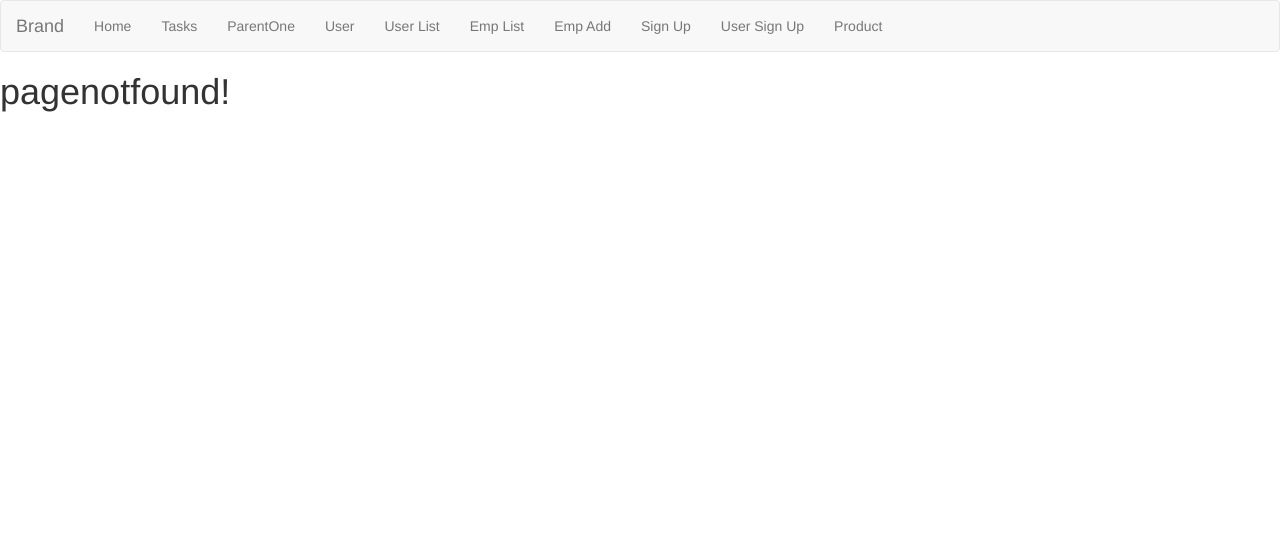
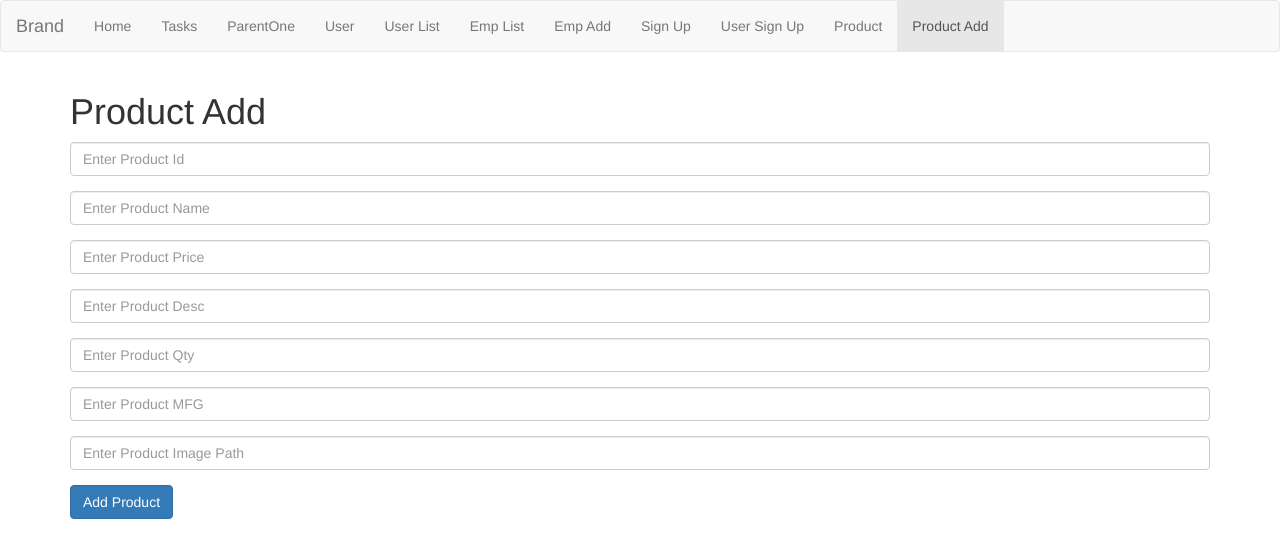
Before and after one commit to jinalshah999/amnexDemoAngular, an Angular app in the folder secondapp/: page /productadd in a window 1280 px wide. Before the commit this address led to /pagenotfound. Shown: the top 558 px of the page. Built offline with nearby package versions, Linux system fonts and the light colour scheme.

Commit message:
added product add form

```diff
--- a/secondapp/src/app/app.module.ts
+++ b/secondapp/src/app/app.module.ts
@@ -28,6 +28,7 @@ import { EmpEditComponent } from './emp-list/emp-edit/emp-edit.component';
 import { SignupComponent } from './signup/signup.component';
 import { UserSignupComponent } from './user-signup/user-signup.component';
 import { ProductDisplayComponent } from './product-display/product-display.component';
+import { ProductaddComponent } from './product-display/productadd/productadd.component';
 
 @NgModule({
   declarations: [
@@ -54,7 +55,8 @@ import { ProductDisplayComponent } from './product-display/product-display.compo
     EmpEditComponent,
     SignupComponent,
     UserSignupComponent,
-    ProductDisplayComponent
+    ProductDisplayComponent,
+    ProductaddComponent
   ],
   imports: [
     BrowserModule,
--- a/secondapp/src/app/app.routing.ts
+++ b/secondapp/src/app/app.routing.ts
@@ -13,6 +13,7 @@ import { EmpEditComponent } from './emp-list/emp-edit/emp-edit.component';
 import { SignupComponent } from './signup/signup.component';
 import { UserSignupComponent } from './user-signup/user-signup.component';
 import { ProductDisplayComponent } from './product-display/product-display.component';
+import { ProductaddComponent } from './product-display/productadd/productadd.component';
 
 const arr:Routes=[
   //{path:'',redirectTo:'/home',pathMatch:'full'},
@@ -28,6 +29,7 @@ const arr:Routes=[
   {path:'signup',component:SignupComponent},
   {path:'usersignup',component:UserSignupComponent},
   {path:'products',component:ProductDisplayComponent},
+  {path:'productadd',component:ProductaddComponent},
   {path:'pagenotfound',component:PagenotfoundComponent},
   {path:'**',redirectTo:'/pagenotfound'}
 ];
--- a/secondapp/src/app/header/header.component.html
+++ b/secondapp/src/app/header/header.component.html
@@ -24,7 +24,7 @@
         <li  routerLinkActive="active" ><a routerLink="/signup" >Sign Up</a></li>
         <li  routerLinkActive="active" ><a routerLink="/usersignup" >User Sign Up</a></li>
         <li  routerLinkActive="active" ><a routerLink="/products" >Product</a></li>
-
+        <li  routerLinkActive="active" ><a routerLink="/productadd" >Product Add</a></li>
       </ul>
 
     </div><!-- /.navbar-collapse -->
--- a/secondapp/src/app/product-display/product-display.component.html
+++ b/secondapp/src/app/product-display/product-display.component.html
@@ -1,12 +1,20 @@
-<div class="row">
-  <div class="col-sm-6 col-md-4" *ngFor="let item of product" >
-    <div class="thumbnail">
-      <img src="..." alt="...">
-      <div class="caption">
-        <h3>{{item.pro_name}}</h3>
-        <p>...</p>
-        <p><a href="#" class="btn btn-primary" role="button">Button</a> <a href="#" class="btn btn-default" role="button">Button</a></p>
+<div class="container">
+  <div *ngIf="product.length<=0" class="row">
+    <img src="../../../assets/giphy.gif">
+  </div>
+  <div class="row">
+    <div class="col-sm-6 col-md-4" *ngFor="let item of product">
+      <div class="thumbnail">
+        <img height="150px" width="150px" src="{{item.pro_img}}" alt="...">
+        <div class="caption">
+          <h3>{{item.pro_name}}</h3>
+          <p>{{item.pro_desc}}</p>
+          <p>{{item.pro_price|currency:'INR'}}</p>
+          <p><a class="btn btn-primary" role="button"><span class="glyphicon glyphicon-trash"
+                aria-hidden="true"></span></a> </p>
+        </div>
       </div>
     </div>
   </div>
+
 </div>
--- /dev/null
+++ b/secondapp/src/app/product-display/productadd/productadd.component.html
@@ -0,0 +1,32 @@
+
+<div class="container">
+  <h1>Product Add</h1>
+
+  <form (ngSubmit)="onProductAdd()" [formGroup]="productForm">
+
+    <div class="form-group">
+      <input class="form-control" placeholder="Enter Product Id" formControlName="pro_id">
+    </div>
+    <div class="form-group">
+      <input class="form-control" placeholder="Enter Product Name" formControlName="pro_name">
+    </div>
+    <div class="form-group">
+      <input class="form-control" placeholder="Enter Product Price" formControlName="pro_price">
+    </div>
+    <div class="form-group">
+      <input class="form-control" placeholder="Enter Product Desc" formControlName="pro_desc">
+    </div>
+    <div class="form-group">
+      <input class="form-control" placeholder="Enter Product Qty" formControlName="pro_qty">
+    </div>
+    <div class="form-group">
+      <input class="form-control" placeholder="Enter Product MFG" formControlName="pro_mfg">
+    </div>
+    <div class="form-group">
+      <input class="form-control" placeholder="Enter Product Image Path" formControlName="pro_img">
+    </div>
+    <div class="form-group">
+      <button type="submit" class="btn btn-primary" >Add Product</button>
+    </div>
+  </form>
+</div>
--- /dev/null
+++ b/secondapp/src/app/product-display/productadd/productadd.component.ts
@@ -0,0 +1,35 @@
+import { Component, OnInit } from "@angular/core";
+import { FormGroup, FormControl, Validators } from "@angular/forms";
+import { ProductdataService } from '../productdata.service';
+import { Router } from '@angular/router';
+
+@Component({
+  selector: "app-productadd",
+  templateUrl: "./productadd.component.html",
+  styleUrls: ["./productadd.component.css"]
+})
+export class ProductaddComponent implements OnInit {
+  productForm: FormGroup;
+  constructor(private prodata:ProductdataService,private _router:Router) {}
+
+  ngOnInit() {
+    this.productForm = new FormGroup({
+      pro_id: new FormControl(null, Validators.required),
+      pro_name: new FormControl(null),
+      pro_price: new FormControl(null),
+      pro_desc: new FormControl(null),
+      pro_qty: new FormControl(null),
+      pro_mfg: new FormControl(null),
+      pro_img: new FormControl(null)
+    });
+  }
+  onProductAdd(){
+      this.prodata.addProduct(this.productForm.value).subscribe(
+        (x:any)=>{
+          alert('added');
+//this._router.navigate(['/products']);
+        }
+      );
+
+  }
+}
--- a/secondapp/src/app/product-display/productdata.service.ts
+++ b/secondapp/src/app/product-display/productdata.service.ts
@@ -1,6 +1,7 @@
 import { Injectable } from '@angular/core';
-import { HttpClient } from "@angular/common/http";
+import { HttpClient, HttpHeaders } from "@angular/common/http";
 import {  endpoints  } from "../../environments/environment";
+import { Products } from './products';
 
 @Injectable({
   providedIn: 'root'
@@ -14,4 +15,9 @@ export class ProductdataService {
   getAllProducts(){
     return this._http.get(this.url);
   }
+  addProduct(obj:Products){
+      const body=JSON.stringify(obj);
+      const head=new HttpHeaders().set('Content-Type','application/json');
+      return this._http.post(this.url,body,{headers:head});
+  }
 }
```
Also changed, not shown: secondapp/src/app/product-display/productadd/productadd.component.css (added), secondapp/src/assets/giphy.gif (added).
